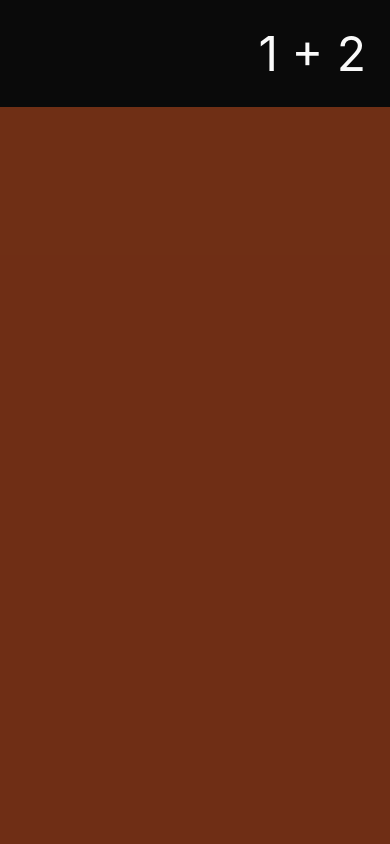
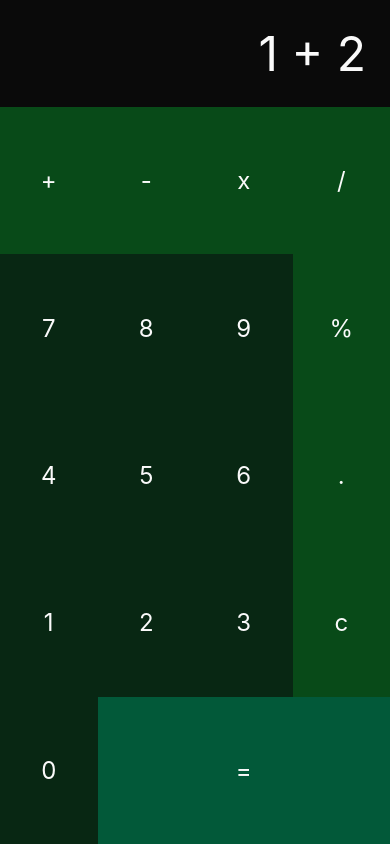
Before and after one commit to AstronautoLunar/calculator, a React Native app: screen / in a window 390 px wide. Built offline with nearby package versions, Linux system fonts and the light colour scheme.

Commit message:
feat: :sparkles: Desenvolvido a interface do app

```diff
--- a/components/KeyboardCalculator/index.tsx
+++ b/components/KeyboardCalculator/index.tsx
@@ -1,13 +1,92 @@
 // Components
-import { View } from "react-native";
+import {
+  View,
+  TouchableOpacity,
+  Text
+} from "react-native";
 
 // Styles
 import styles from "./styles";
 
+// Utils of Components
+import renderColorKeys from "./utils/renderColorKeys";
+
+export const structure = {
+  "add": "+",
+  "subtract": "-",
+  "multiply": "x",
+  "division": "/",
+  "seven": "7",
+  "eight": "8",
+  "nine": "9",
+  "percentage": "%",
+  "four": "4",
+  "five": "5",
+  "six": "6",
+  "point": ".",
+  "one": "1",
+  "two": "2",
+  "three": "3",
+  "delete": "c",
+};
+
 export default function KeyboardCalculator() {
   return (
     <View style={styles.container}>
+      {Object.entries(structure).map(([type, label]) => (
+        <TouchableOpacity style={styles.keyPress} key={type}>
+          <View
 
+            style={[
+              styles.keyArea,
+              {
+
+                backgroundColor: renderColorKeys(type as keyof typeof structure)
+              }
+            ]}
+          >
+            <Text
+              style={styles.keyText}
+            >
+              {label}
+            </Text>
+          </View>
+        </TouchableOpacity>
+      ))}
+      <View style={styles.rowEndArea}>
+        <TouchableOpacity style={styles.zeroKeyPress}>
+          <View
+            style={[
+              styles.zeroKeyArea,
+              {
+                backgroundColor: renderColorKeys("zero")
+              }
+            ]}
+          >
+            <Text
+              style={styles.keyText}
+            >
+              0
+            </Text>
+          </View>
+        </TouchableOpacity>
+        <TouchableOpacity style={styles.keyEqualPress}>
+          <View
+            style={[
+              styles.keyEqualArea,
+              {
+                backgroundColor: renderColorKeys("equal")
+              }
+            ]}
+          >
+            <Text
+              style={styles.keyText}
+            >
+              =
+            </Text>
+          </View>
+        </TouchableOpacity>
+      </View>
     </View>
   )
 }
--- a/components/KeyboardCalculator/styles.ts
+++ b/components/KeyboardCalculator/styles.ts
@@ -4,16 +4,51 @@ import { StyleSheet } from "react-native";
 // Utils
 import Color from "../../utils/Color";
 
+// Styles
+import colors from "../../styles/colors";
+
 const styles = StyleSheet.create({
   container: {
     flex: 1,
     width: "100%",
-    // height: "100%",
+    flexDirection: "row",
     flexWrap: "wrap",
+    alignItems: "center",
+  },
+  keyPress: {
+    width: "25%",
+    height: "20%",
+  },
+  keyArea: {
+    flex: 1,
     justifyContent: "center",
     alignItems: "center",
-    backgroundColor: Color.setOpacityInHex("emphasis", "70"),
-  }
+  },
+  keyText: {
+    fontSize: 24,
+    color: colors.white,
+  },
+  rowEndArea: {
+    width: "100%",
+    height: "20%",
+    flexDirection: "row",
+  },
+  zeroKeyArea: {
+    flex: 1,
+    justifyContent: "center",
+    alignItems: "center",
+  },
+  zeroKeyPress: {
+    width: "25%",
+  },
+  keyEqualArea: {
+    flex: 1,
+    justifyContent: "center",
+    alignItems: "center",
+  },
+  keyEqualPress: {
+    flex: 1,
+  },
 });
 
 export default styles;
--- /dev/null
+++ b/components/KeyboardCalculator/utils/renderColorKeys.ts
@@ -0,0 +1,46 @@
+// Data
+import { structure } from "../index";
+
+// Utils
+import Color from "../../../utils/Color";
+
+// styles
+import colors from "../../../styles/colors";
+
+function renderColorKeys(type: keyof typeof structure | "zero" | "equal") {
+  const isKeysSpecial = [
+    "add",
+    "subtract",
+    "multiply",
+    "division",
+    "percentage",
+    "point",
+    "delete"
+  ].includes(type);
+
+  if (isKeysSpecial) {
+    return Color.setOpacityInHex("emphasis_level_1", "50");
+  }
+
+  const isKeysNumbers = [
+    "zero",
+    "one",
+    "two",
+    "three",
+    "four",
+    "five",
+    "six",
+    "seven",
+    "eight",
+    "nine",
+  ].includes(type);
+
+  if (isKeysNumbers) {
+    return Color.setOpacityInHex("emphasis_level_2", "30");
+  }
+
+
+  return Color.setOpacityInHex("emphasis_level_4", "ff");
+};
+
+export default renderColorKeys;
--- a/styles/colors.ts
+++ b/styles/colors.ts
@@ -1,7 +1,12 @@
 const colors = {
   white: "#fafafa",
   black: "#0a0a0a",
-  emphasis: "#F05D23",
+  emphasis_level_1: "#04D939",
+  emphasis_level_2: "#03A63C",
+  emphasis_level_3: "#027333",
+  emphasis_level_4: "#025939",
+  emphasis_level_5: "#012340",
+  danger: "#dc3545",
 };
 
 export default colors;
```
